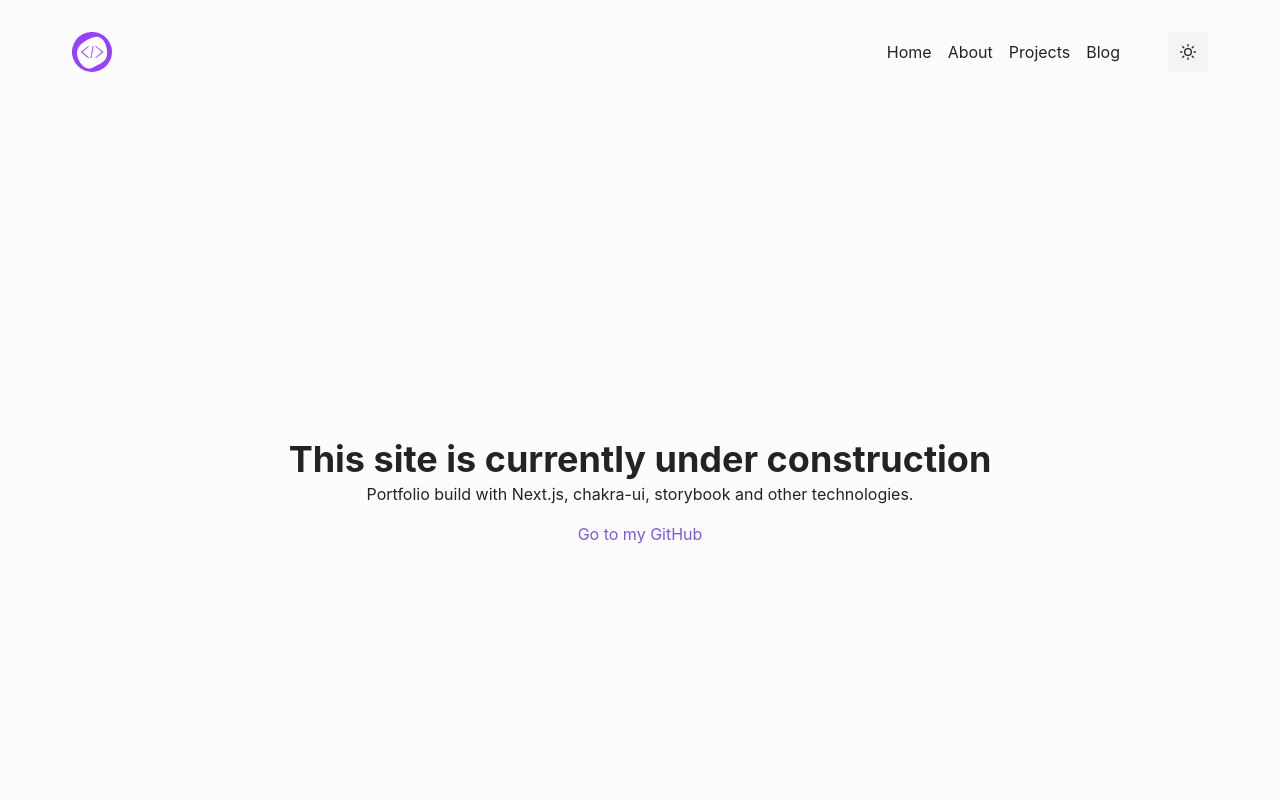
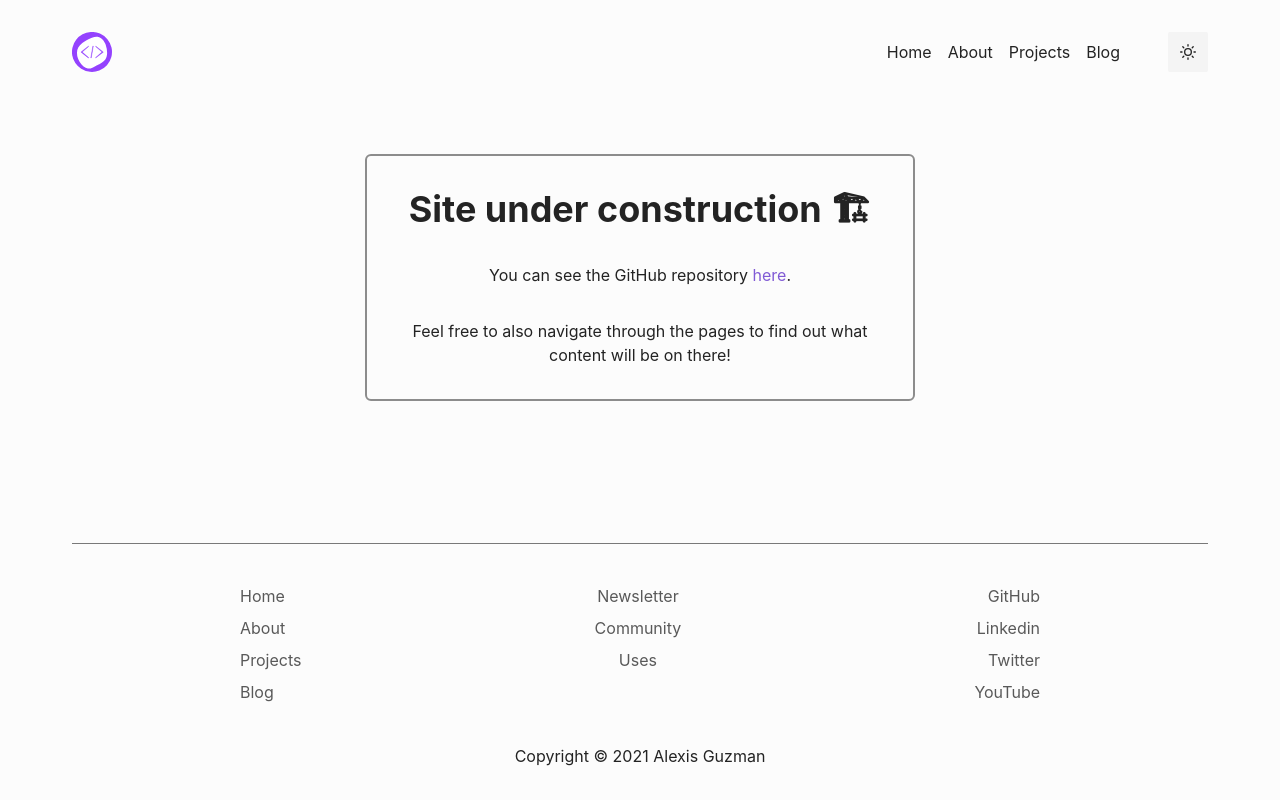
Before and after one commit to a12989x/portfolio-v1, a Next.js app: page / in a window 1280 px wide. Shown: the top 800 px of the page. Built offline with nearby package versions, Linux system fonts and the light colour scheme.

Commit message:
feat(pages): create pages components with a sort desciption of what will contain
Create pages components with a container and a sort description of what will contain each one

```diff
--- a/pages/index.tsx
+++ b/pages/index.tsx
@@ -1,5 +1,7 @@
 import NextLink from 'next/link';
 import { Flex, Heading, Link, Text } from '@chakra-ui/layout';
+
+import ContainerWrapper from '@/components/ContainerWrapper';
 
 /**
  * Home: The landing page of web app
@@ -7,23 +9,23 @@
  */
 const Home = (): JSX.Element => {
 	return (
-		<Flex
-			as='main'
-			minH='100vh'
-			direction='column'
-			align='center'
-			justify='center'
-		>
-			<Heading as='h1' size='xl'>
-				This site is currently under construction
-			</Heading>
-			<Text mb='1rem' variant='preTitle'>
-				Portfolio build with Next.js, chakra-ui, storybook and other
-				technologies.
-			</Text>
-			<NextLink href='https://github.com/a12989x/' passHref>
-				<Link isExternal>Go to my GitHub</Link>
-			</NextLink>
+		<Flex as='main' direction='column' align='center' justify='center'>
+			<ContainerWrapper>
+				<Heading as='h1' size='xl'>
+					Site under construction 🏗
+				</Heading>
+				<Text mb='1rem'>
+					You can see the GitHub repository{' '}
+					<NextLink href='https://github.com/a12989x/' passHref>
+						<Link isExternal>here</Link>
+					</NextLink>
+					.
+				</Text>
+				<Text mb='1rem'>
+					Feel free to also navigate through the pages to find out
+					what content will be on there!
+				</Text>
+			</ContainerWrapper>
 		</Flex>
 	);
 };
```
Also changed, not shown: pages/about.tsx (added, +28 -0 lines), pages/blog/index.tsx (added, +31 -0 lines), pages/community.tsx (added, +26 -0 lines), pages/newsletter.tsx (added, +26 -0 lines), pages/projects/index.tsx (added, +29 -0 lines), pages/uses.tsx (added, +25 -0 lines).
